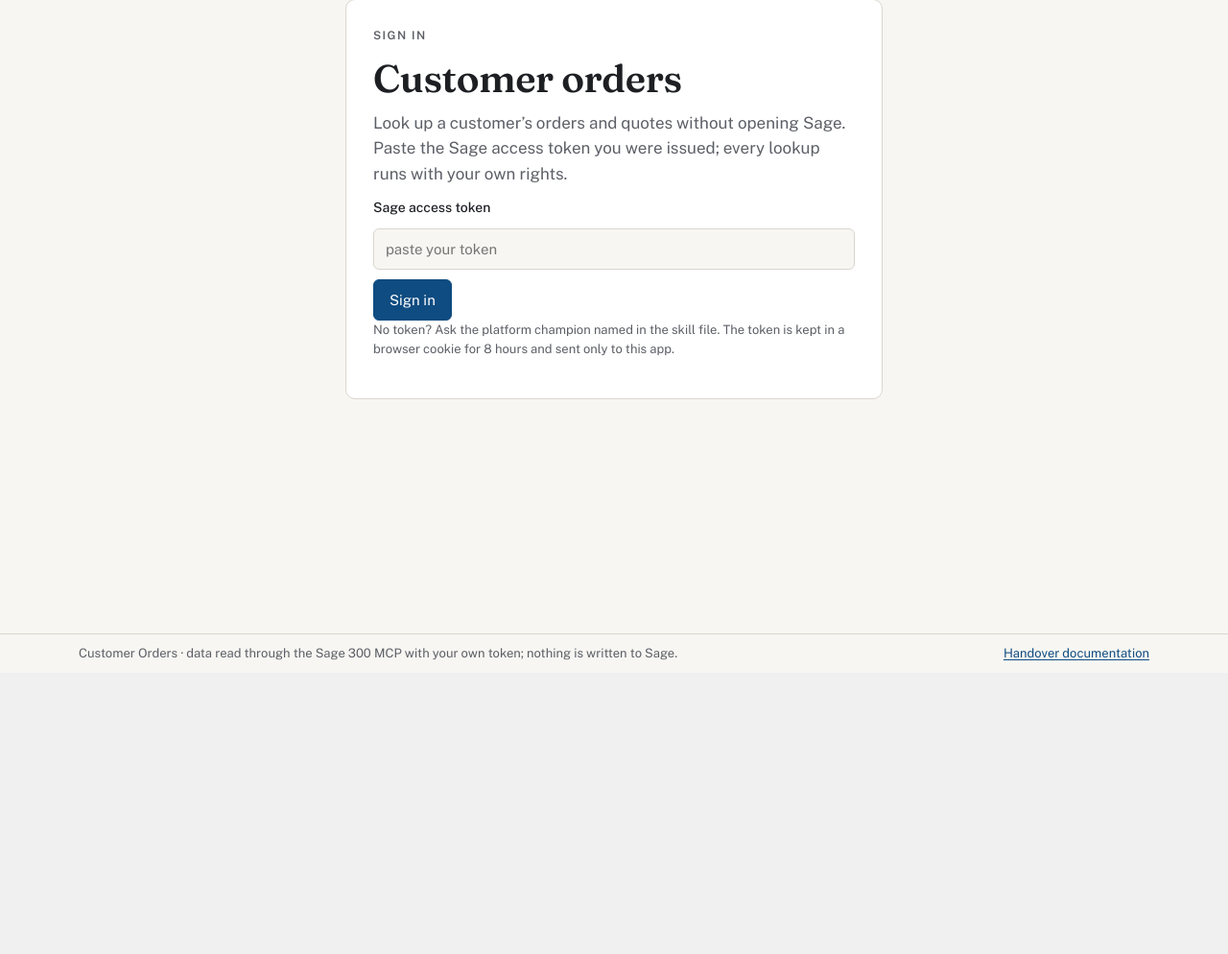
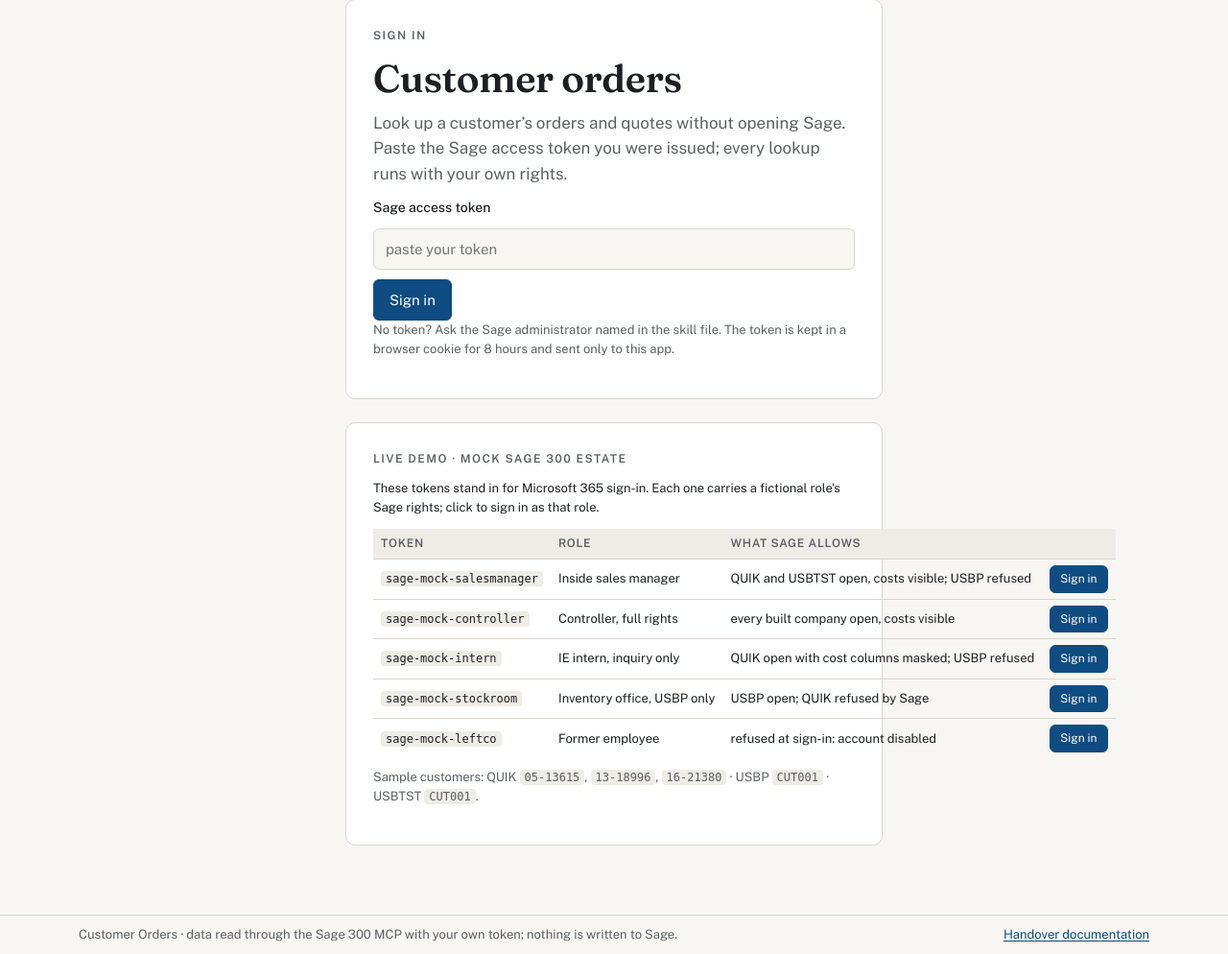
Before and after one commit to BestPracticeAI/SFG_vibe_coding, a Flask app: page /customer-orders/ in a window 1280 px wide. Shown: the part 99-1093 px from the top of the page at 96% size. Before the commit the page ends 787 px from the top, so only its background shows below. Run offline with Flask 3, Linux system fonts and the light colour scheme.

Commit message:
Show the demo tokens and sample customers inline for the live demo
The sign-in page lists the five demo tokens with their role and what Sage
allows, each with a one-click sign-in, plus the sample customer numbers per
company. The lookup page shows "Try:" links for the companies the signed-in
role may open. Sign-in now points people without a token to the Sage
administrator, as the skill file says. Test added; 15 pass.

Co-Authored-By: Claude Fable 5.1 <noreply@anthropic.com>
Claude-Session: https://claude.ai/code/session_015hc2HjPTVknr3nuDPMjxkp

```diff
--- a/projects/customer-orders/app.py
+++ b/projects/customer-orders/app.py
@@ -20,6 +20,17 @@ HUMANS = {
     'access': 'the Sage administrator named in the skill file (access and cost rights)',
     'views': 'the Sage champion named in the skill file (new views), with the project owner notified',
 }
+
+# Demo material shown inline on the pages (the estate is a mock with fictional role stand-ins; the demo
+# tokens are deterministic, see /home/ec2-user/mock-sage-300/sage_mcp/tokens.py). Remove on a real estate.
+DEMO_TOKENS = [
+    ('sage-mock-salesmanager', 'Inside sales manager', 'QUIK and USBTST open, costs visible; USBP refused'),
+    ('sage-mock-controller', 'Controller, full rights', 'every built company open, costs visible'),
+    ('sage-mock-intern', 'IE intern, inquiry only', 'QUIK open with cost columns masked; USBP refused'),
+    ('sage-mock-stockroom', 'Inventory office, USBP only', 'USBP open; QUIK refused by Sage'),
+    ('sage-mock-leftco', 'Former employee', 'refused at sign-in: account disabled'),
+]
+DEMO_CUSTOMERS = {'QUIK': ['05-13615', '13-18996', '16-21380'], 'USBP': ['CUT001'], 'USBTST': ['CUT001']}
 
 bp = Blueprint('orders', __name__, url_prefix=PREFIX or None)
 
@@ -107,6 +118,10 @@ def create_app():
     app = Flask(__name__, static_url_path=(PREFIX or '') + '/static')
     app.register_blueprint(bp)
 
+    @app.context_processor
+    def _demo():
+        return {'demo_tokens': DEMO_TOKENS, 'demo_customers': DEMO_CUSTOMERS}
+
     @app.template_filter('label')
     def label(col):
         return str(col).replace('_', ' ')
--- a/projects/customer-orders/static/style.css
+++ b/projects/customer-orders/static/style.css
@@ -54,3 +54,11 @@ th{font-size:12px;letter-spacing:.06em;text-transform:uppercase;color:var(--mute
 td.num{text-align:right;font-variant-numeric:tabular-nums}
 tr:last-child td{border-bottom:0}
 @media (max-width:600px){.foot .in{flex-direction:column;align-items:flex-start;gap:4px}}
+
+/* demo panel (mock estate only) */
+.demo{margin-top:18px}
+.demo-table{width:100%;border-collapse:collapse;font-size:13px;margin:10px 0}
+.demo-table th,.demo-table td{text-align:left;padding:6px 8px;border-bottom:1px solid var(--line);vertical-align:middle}
+.demo-table form{margin:0}
+.btn.small{padding:4px 10px;font-size:12px}
+.demo code,.demo-table code{font-size:12px;background:var(--surface-2);padding:1px 5px;border-radius:4px}
--- a/projects/customer-orders/templates/base.html
+++ b/projects/customer-orders/templates/base.html
@@ -5,7 +5,7 @@
 <meta name="viewport" content="width=device-width, initial-scale=1">
 <title>{% block title %}{{ app_name }}{% endblock %} · SFG</title>
 <link rel="stylesheet" href="https://fonts.googleapis.com/css2?family=Fraunces:wght@600;700&family=Public+Sans:wght@400;500;600&display=swap">
-<link rel="stylesheet" href="{{ url_for('static', filename='style.css') }}?v=1">
+<link rel="stylesheet" href="{{ url_for('static', filename='style.css') }}?v=2">
 </head>
 <body>
 <header class="topbar"><div class="in">
--- a/projects/customer-orders/templates/index.html
+++ b/projects/customer-orders/templates/index.html
@@ -24,6 +24,7 @@
   <label class="check"><input type="checkbox" name="quotes" value="1" {{ 'checked' if q.quotes }}> include quotes</label>
   <button class="btn" type="submit">Look up</button>
 </form>
+<p class="small muted demo">Try: {% for c in companies if c.open and c.code in demo_customers %}{{ c.code }} {% for cust in demo_customers[c.code] %}<a href="{{ url_for('orders.index', company=c.code, customer=cust, quotes=1) }}">{{ cust }}</a>{% if not loop.last %}, {% endif %}{% endfor %}{% if not loop.last %} · {% endif %}{% endfor %} — or switch the company in the address bar to one marked “no access” to see Sage refuse.</p>
 {% endif %}
 
 {% if error %}
--- a/projects/customer-orders/templates/signin.html
+++ b/projects/customer-orders/templates/signin.html
@@ -11,6 +11,21 @@
     <input id="token" name="token" type="password" autocomplete="off" required placeholder="paste your token">
     <button class="btn" type="submit">Sign in</button>
   </form>
-  <p class="small muted">No token? Ask the platform champion named in the skill file. The token is kept in a browser cookie for 8 hours and sent only to this app.</p>
+  <p class="small muted">No token? Ask the Sage administrator named in the skill file. The token is kept in a browser cookie for 8 hours and sent only to this app.</p>
+</section>
+
+<section class="card narrow demo">
+  <p class="eyebrow">Live demo · mock Sage 300 estate</p>
+  <p class="small">These tokens stand in for Microsoft 365 sign-in. Each one carries a fictional role's Sage rights; click to sign in as that role.</p>
+  <table class="demo-table">
+    <tr><th>Token</th><th>Role</th><th>What Sage allows</th><th></th></tr>
+    {% for tok, role, expect in demo_tokens %}
+    <tr>
+      <td><code>{{ tok }}</code></td><td>{{ role }}</td><td>{{ expect }}</td>
+      <td><form method="post" action="{{ url_for('orders.signin') }}"><input type="hidden" name="token" value="{{ tok }}"><button class="btn small" type="submit">Sign in</button></form></td>
+    </tr>
+    {% endfor %}
+  </table>
+  <p class="small muted">Sample customers: {% for co, custs in demo_customers.items() %}{{ co }} {% for c in custs %}<code>{{ c }}</code>{% if not loop.last %}, {% endif %}{% endfor %}{% if not loop.last %} · {% endif %}{% endfor %}.</p>
 </section>
 {% endblock %}
```
Also changed, not shown: projects/customer-orders/tests/test_app.py (+9 -0 lines).
